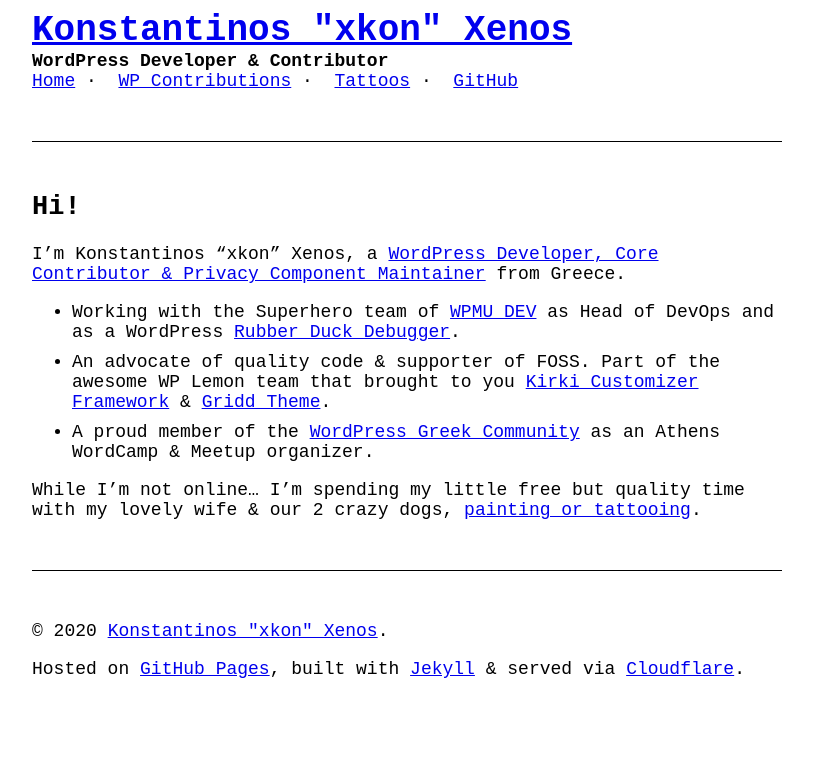
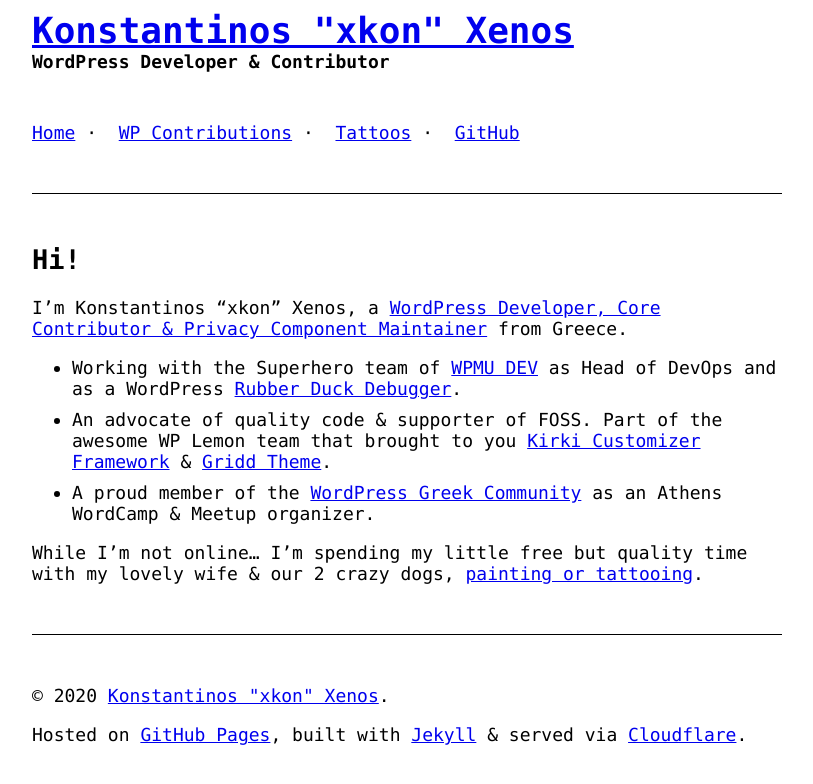
Before and after one commit to mrxkon/mrxkon.github.io, a Jekyll site: the page built from index.md, in a window 1280 px wide. Shown: the top 784 px of the page, without its empty margins (233-1046 px from the left). Built offline with Jekyll 4.4.1, drawn with Linux system fonts in a browser that asks for light colours.

Commit message:
Update header.html

```diff
--- a/_includes/header.html
+++ b/_includes/header.html
@@ -34,7 +34,7 @@
 				margin: 0 auto;
 				padding: 10px;
 				font-size: 18px;
-				font-family: "Courier New", Courier, monospace;
+				font-family: "SFMono-Regular", Menlo, Consolas, Monospace;
 			}
 			a {
 				color: #00e;
@@ -52,6 +52,9 @@
 			table tr td {
 				border-bottom: 1px solid #d3d3d3;
 				padding: 10px;
+			}
+			nav {
+				margin-top: 50px;
 			}
 			main {
 				padding-bottom: 50px;
@@ -99,9 +102,6 @@
 				.site-description {
 					font-size: 14px;
 				}
-				nav ul li {
-					float: unset;
-				}
 			}
 		</style>
 	</head>
```
